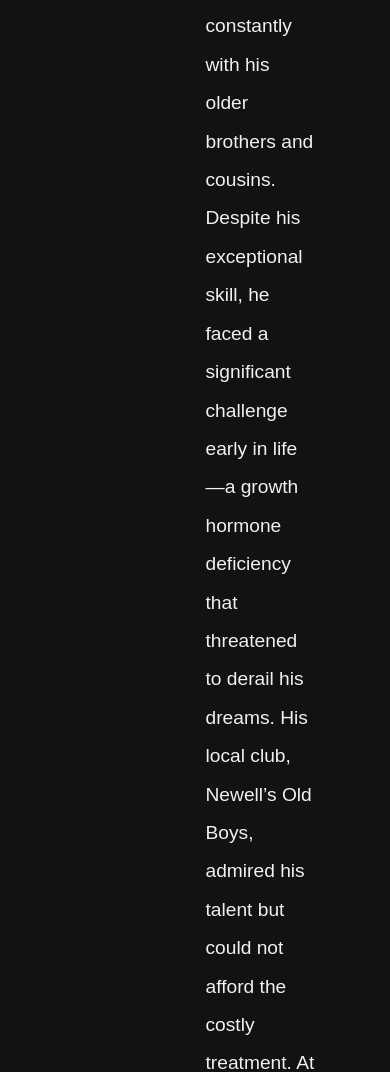
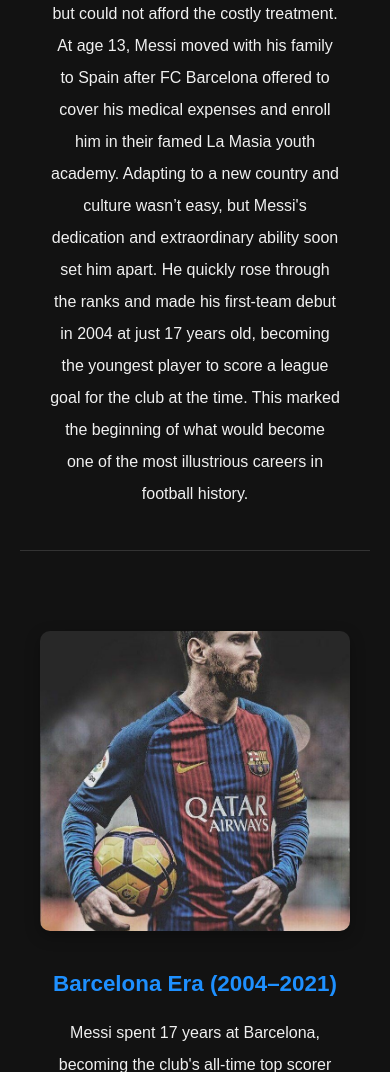
Before and after one commit to omg0014/Football-Legends-Fanpage, a plain HTML site: page messi.html in a window 390 px wide. Shown: the part 928-2000 px from the top of the page. Drawn offline with Linux system fonts and the light colour scheme.

Commit message:
Update style.css

```diff
--- a/style.css
+++ b/style.css
@@ -108,7 +108,6 @@ nav ul li a:hover {
   cursor: pointer;
 }
 
-
 .bio-text {
   width: 55%;
   padding: 25px;
@@ -137,6 +136,60 @@ nav ul li a:hover {
   margin: 60px 0;
 }
 
+/* --------------------------------------------- */
+/* Responsive Styles for Tablets and Mobile */
+/* --------------------------------------------- */
+
+/* Tablet View (768px and below) */
+@media (max-width: 768px) {
+  .bio {
+    flex-direction: column !important; /* Stack vertically */
+    text-align: center;
+    padding: 20px;
+  }
+
+  .bio img {
+    width: 80%;
+    margin: 0 auto;
+  }
+
+  .bio-text {
+    width: 100%;
+    padding: 20px 10px;
+  }
+
+  .bio-text h2 {
+    font-size: 1.6rem;
+  }
+
+  .bio-text p,
+  .bio-text li {
+    font-size: 1.1rem;
+  }
+}
+
+/* Mobile View (480px and below) */
+@media (max-width: 480px) {
+  .bio img {
+    width: 100%;
+    max-height: 300px;
+  }
+
+  .bio-text h2 {
+    font-size: 1.4rem;
+  }
+
+  .bio-text p,
+  .bio-text li {
+    font-size: 1rem;
+  }
+
+  .bio {
+    gap: 15px;
+  }
+}
+
+
 .nav-link {
   font-size: 1.9rem;
   font-weight: bold;
```
